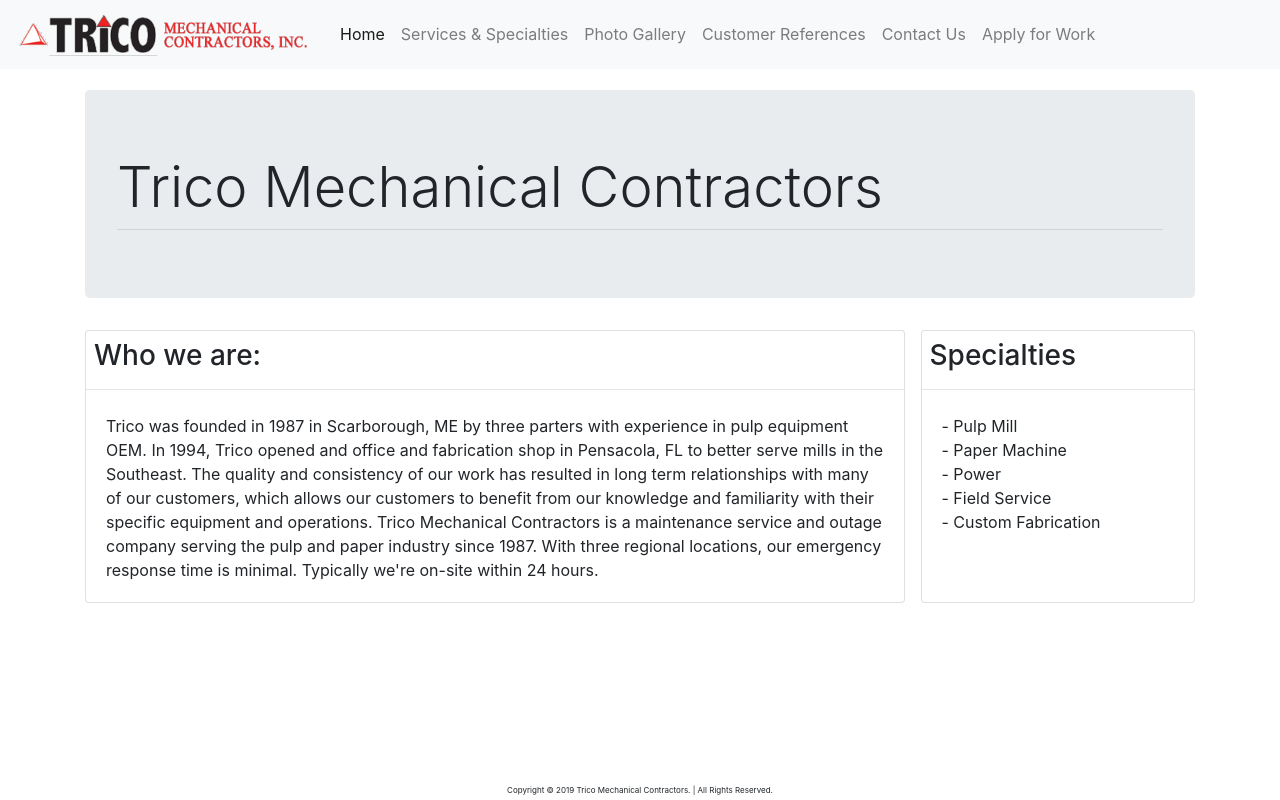
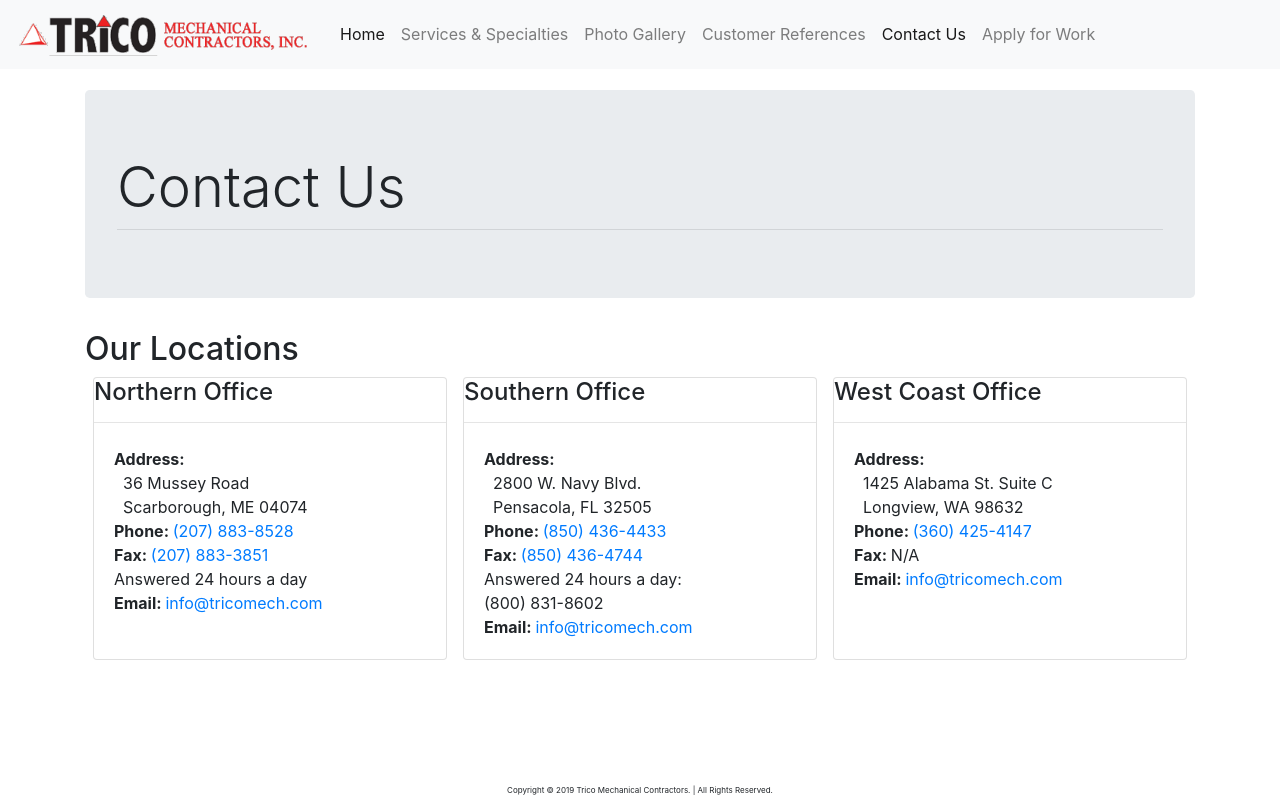
Before and after one commit to tricomechanical/trico, an Angular app: page /contact in a window 1280 px wide. Before the commit this address led to /. Built offline with nearby package versions, Linux system fonts and the light colour scheme.

Commit message:
Added basic contact information page and hooked up the menu item to it

```diff
--- a/src/app/app-routing.module.ts
+++ b/src/app/app-routing.module.ts
@@ -1,6 +1,7 @@
 import { NgModule } from '@angular/core';
 import { Routes, RouterModule } from '@angular/router';
 import { HomeComponent } from './pages/home/home.component';
+import { ContactComponent } from './pages/contact/contact/contact.component';
 
 const routes: Routes = [
   {
@@ -21,7 +22,7 @@
   },
   {
     path: 'contact',
-    redirectTo: ''
+    component: ContactComponent
   },
   {
     path: 'apply',
--- a/src/app/app.module.ts
+++ b/src/app/app.module.ts
@@ -5,12 +5,14 @@
 import { AppComponent } from './app.component';
 import { HomeComponent } from './pages/home/home.component';
 import { NavigationBarComponent } from './components/navigation-bar/navigation-bar.component';
+import { ContactComponent } from './pages/contact/contact/contact.component';
 
 @NgModule({
   declarations: [
     AppComponent,
     HomeComponent,
-    NavigationBarComponent
+    NavigationBarComponent,
+    ContactComponent
   ],
   imports: [
     BrowserModule,
--- /dev/null
+++ b/src/app/pages/contact/contact/contact.component.html
@@ -0,0 +1,56 @@
+<div class="container">
+    <div class="jumbotron page-header">
+        <h1 class="display-4">
+            Contact Us
+        </h1>
+        <hr class="my-1">
+    </div>
+    <h2>Our Locations</h2>
+    <div class="contact-body-wrapper">
+        <div class="card mb-3 location-card">
+            <h4 class="card-title">Northern Office</h4>
+            <hr class="my-1">
+            <div class="card-body">
+                <p class="card-text">
+                    <b>Address:</b><br/>
+                    &nbsp;&nbsp;36 Mussey Road<br/>
+                    &nbsp;&nbsp;Scarborough, ME 04074<br/>
+                    <b>Phone: </b><a href="tel:+12078838528">(207) 883-8528</a><br/>
+                    <b>Fax: </b><a href="tel:+12078833851">(207) 883-3851</a><br/>
+                    Answered 24 hours a day<br/>
+                    <b>Email: </b><a href="mailto:info@tricomech.com?subject=Contact from tricomechanical.com">info@tricomech.com</a>
+                </p>
+            </div>
+        </div>
+        <div class="card mb-3 location-card">
+            <h4 class="card-title">Southern Office</h4>
+            <hr class="my-1">
+            <div class="card-body">
+                <p class="card-text">
+                    <b>Address:</b><br/>
+                    &nbsp;&nbsp;2800 W. Navy Blvd.<br/>
+                    &nbsp;&nbsp;Pensacola, FL 32505<br/>
+                    <b>Phone: </b><a href="tel:+18504364433">(850) 436-4433</a><br/>
+                    <b>Fax: </b><a href="tel:+18504364744">(850) 436-4744</a><br/>
+                    Answered 24 hours a day:<br/>
+                    (800) 831-8602<br/>
+                    <b>Email: </b><a href="mailto:info@tricomech.com?subject=Contact from tricomechanical.com">info@tricomech.com</a>
+                </p>
+            </div>
+        </div>
+        <div class="card mb-3 location-card">
+            <h4 class="card-title">West Coast Office</h4>
+            <hr class="my-1">
+            <div class="card-body">
+                <p class="card-text">
+                    <b>Address:</b><br/>
+                    &nbsp;&nbsp;1425 Alabama St. Suite C<br/>
+                    &nbsp;&nbsp;Longview, WA 98632<br/>
+                    <b>Phone: </b><a href="tel:+13604254147">(360) 425-4147</a><br/>
+                    <b>Fax: </b>N/A<br/>
+                    <b>Email: </b><a href="mailto:info@tricomech.com?subject=Contact from tricomechanical.com">info@tricomech.com</a>
+                </p>
+            </div>
+        </div>
+    </div>
+</div>
--- /dev/null
+++ b/src/app/pages/contact/contact/contact.component.scss
@@ -0,0 +1,8 @@
+.contact-body-wrapper {
+    display: flex;
+    flex-direction: row;
+    .location-card {
+        flex: 1;
+        margin: 0 8px;
+    }
+}
--- /dev/null
+++ b/src/app/pages/contact/contact/contact.component.ts
@@ -0,0 +1,15 @@
+import { Component, OnInit } from '@angular/core';
+
+@Component({
+  selector: 'app-contact',
+  templateUrl: './contact.component.html',
+  styleUrls: ['./contact.component.scss']
+})
+export class ContactComponent implements OnInit {
+
+  constructor() { }
+
+  ngOnInit() {
+  }
+
+}
```
Also changed, not shown: 1 other file (tests, documents, lock files or other folders).
